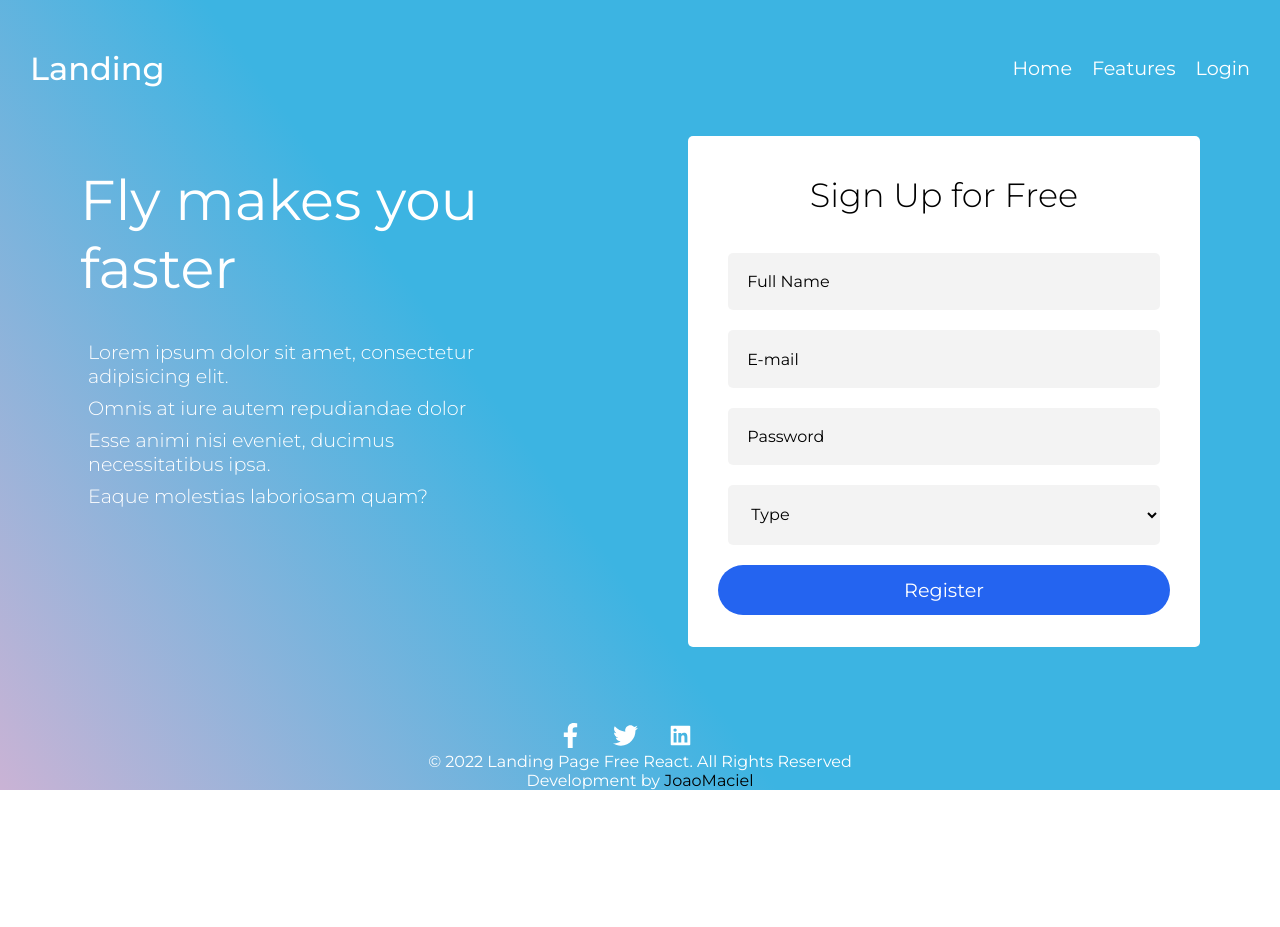
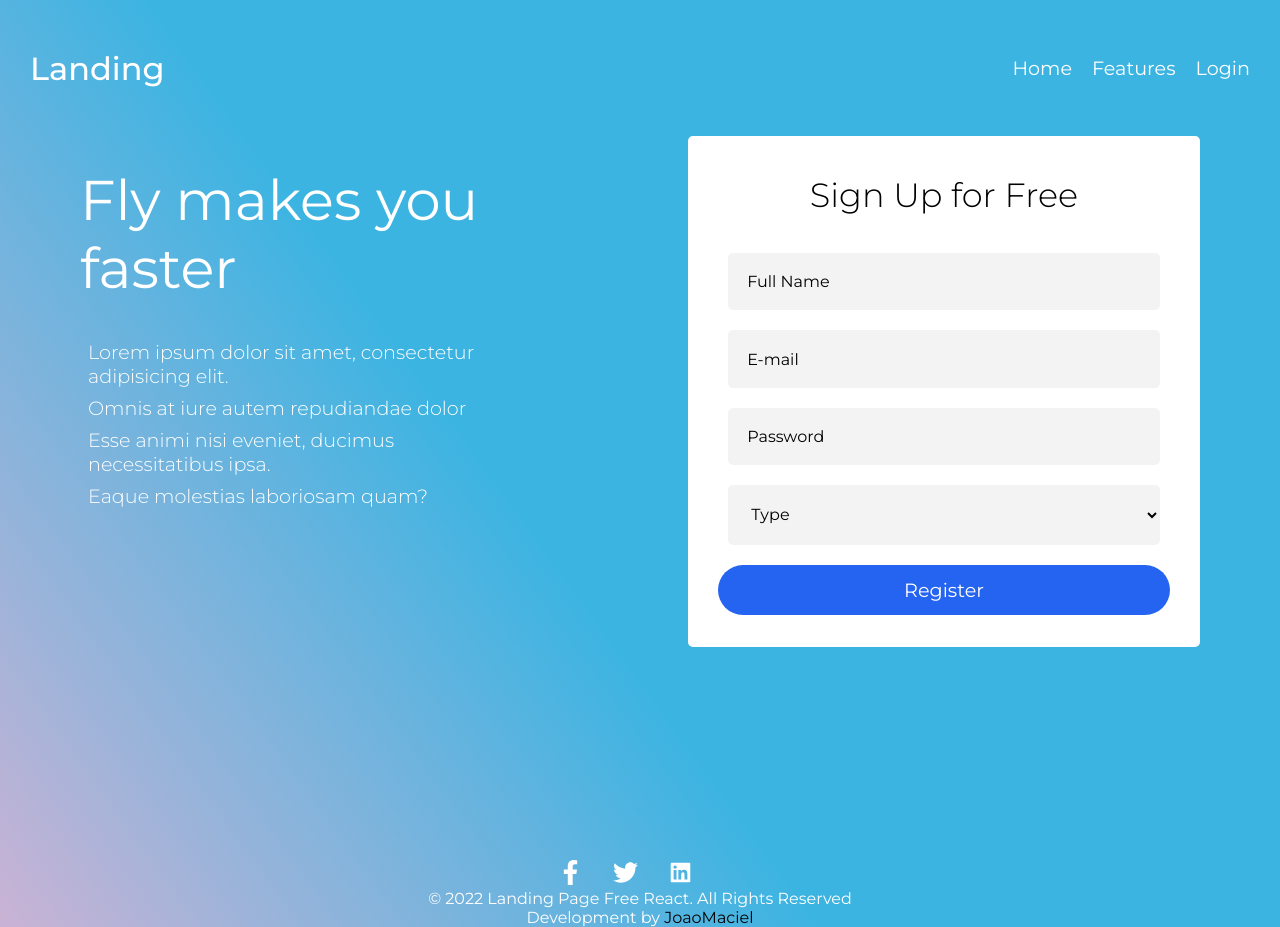
Before and after one commit to JoaoMaciel5G/landing-page-react, a React (Vite) app: page / in a window 1280 px wide. Before the commit the page ends 800 px from the top, so only its background shows below. Built offline with nearby package versions, Linux system fonts and the light colour scheme.

Commit message:
change css footer

```diff
--- a/src/components/Footer.css
+++ b/src/components/Footer.css
@@ -1,8 +1,10 @@
 .footer{
     display: flex;
+    width: 100%;
+    justify-content: center;
+    align-items: center;
     flex-direction: column;
-    text-align: center;
-    margin-top: 76px;
+    margin-top: 213px;
 }
 .icon-socialMedias{
     font-size: 25px;
@@ -10,6 +12,9 @@
     cursor: pointer;
     color: white;
 }
+.content{
+    flex-grow: 1;
+}
 .footerParagraph{
     color: white;
 }
--- a/src/components/Footer.jsx
+++ b/src/components/Footer.jsx
@@ -5,15 +5,15 @@ import { AiFillLinkedin } from "react-icons/ai"
 export default function Footer(){
     return(
         <footer className="footer">
-            <div className="icons">
+            <div className="icons content">
                 <FaFacebookF className="icon-socialMedias"/>
                 <FaTwitter className="icon-socialMedias"/>
                 <AiFillLinkedin className="icon-socialMedias"/>
             </div>
-            <div>
+            <div className="content">
                 <p className="footerParagraph">&copy; 2022 Landing Page Free React. All Rights Reserved</p>
             </div>
-            <div>
+            <div className="content">
                 <p className="footerParagraph">Development by <a href="https://github.com/JoaoMaciel5G">JoaoMaciel</a></p>
             </div>
         </footer>
--- a/src/components/SignUp.css
+++ b/src/components/SignUp.css
@@ -23,10 +23,7 @@
 .div-input{
     padding: 0 40px 20px 40px;
 }
-.input::placeholder{
-    color: black;
-}
-select option{
+.input::placeholder, select option{
     color: black;
 }
 .btnDiv{
--- a/src/pages/Home/Home.css
+++ b/src/pages/Home/Home.css
@@ -1,5 +1,6 @@
 .main{
     background: linear-gradient(54deg, rgba(202,179,213,1) 0%, rgba(60,180,226,1) 42%);
+    height: 100%;
 }
 .register{
     display: flex;
```
Also changed, not shown: src/components/CardPrices.jsx (line endings or trailing spaces).
